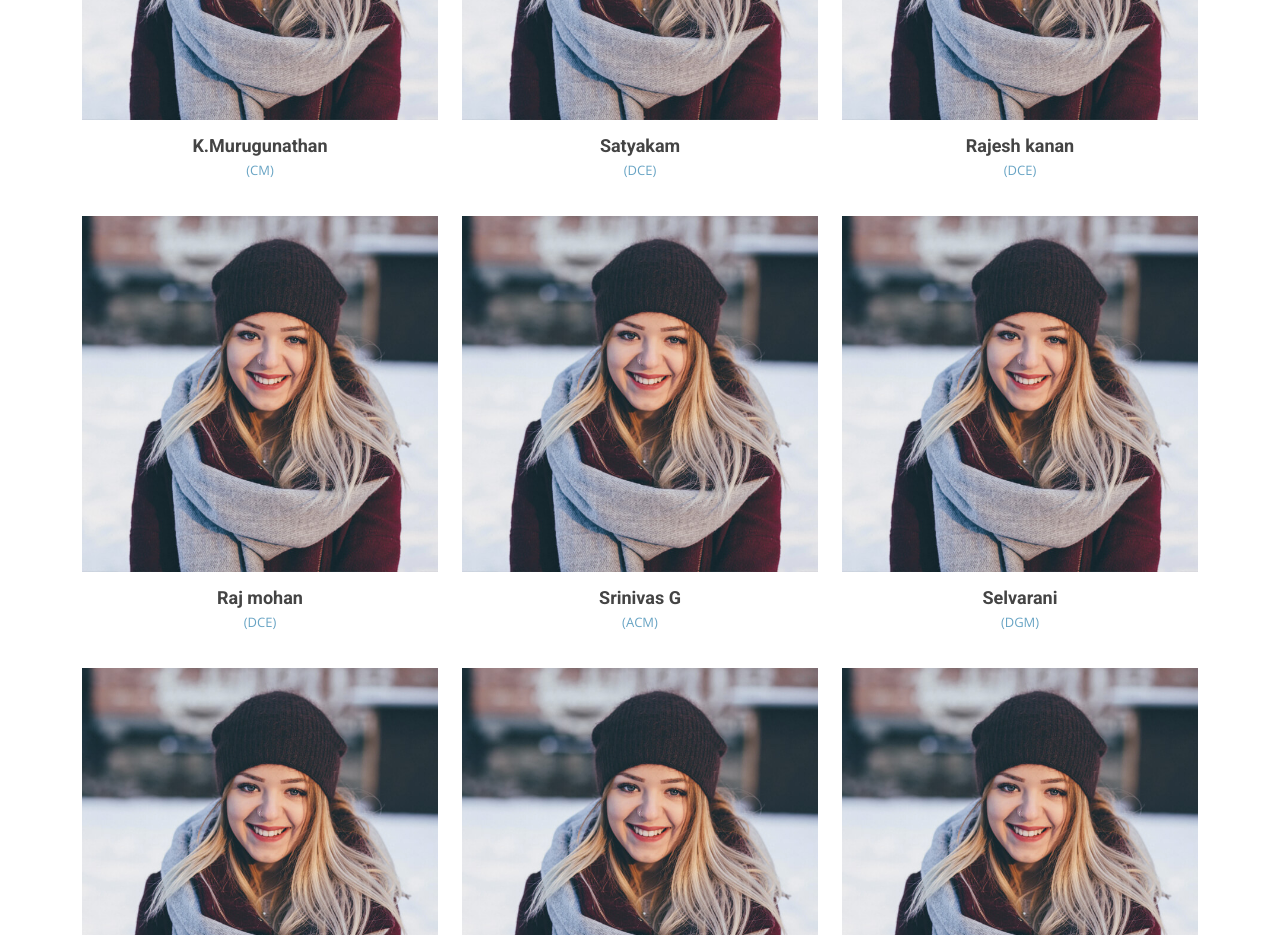
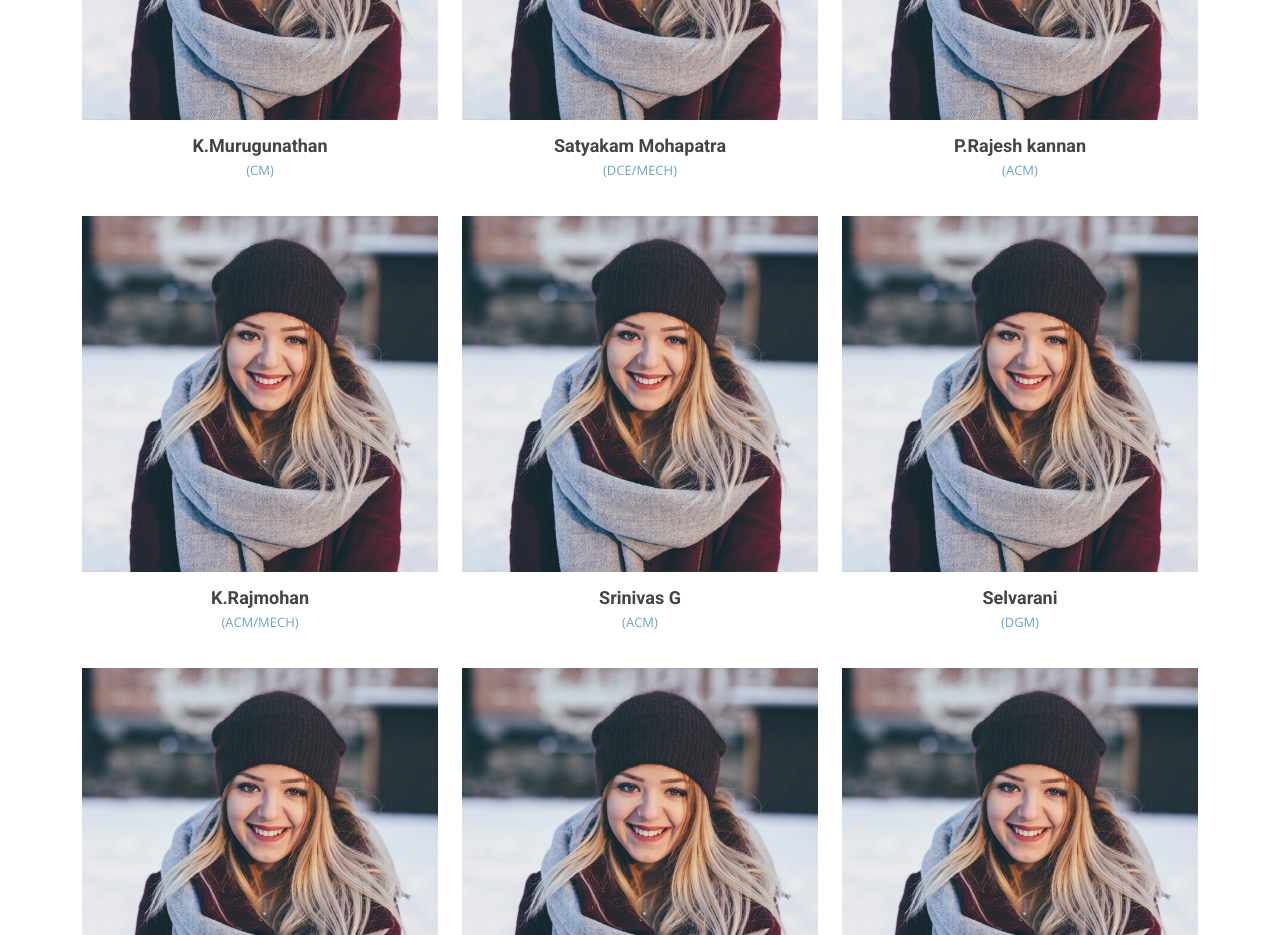
Before and after one commit to praveenreddy54/pse, a website: page public/team.html in a window 1280 px wide. Shown: the part 900-1835 px from the top of the page. Drawn offline with nearby package versions, Linux system fonts and the light colour scheme.

Commit message:
Update team.html

```diff
--- a/public/team.html
+++ b/public/team.html
@@ -219,12 +219,12 @@
                   <div
                     class="social flex justify-cntent-center align-items-center flex-column"
                   >
-                    <p class="text-white m-0">Ph.No: 6302341209</p>
+                    <p class="text-white m-0">Ph.No: 60478</p>
                   </div>
                 </div>
                 <div class="member-info">
-                  <h4 align="center">Satyakam</h4>
-                  <span align="center">(DCE)</span>
+                  <h4 align="center">Satyakam Mohapatra</h4>
+                  <span align="center">(DCE/Mech)</span>
                 </div>
               </div>
             </div>
@@ -240,12 +240,12 @@
                   <div
                     class="social flex justify-cntent-center align-items-center flex-column"
                   >
-                    <p class="text-white m-0">Ph.No: 6302341209</p>
+                    <p class="text-white m-0">Ph.No: 60327</p>
                   </div>
                 </div>
                 <div class="member-info">
-                  <h4 align="center">Rajesh kanan</h4>
-                  <span align="center">(DCE)</span>
+                  <h4 align="center">P.Rajesh kannan</h4>
+                  <span align="center">(ACM)</span>
                 </div>
               </div>
             </div>
@@ -261,12 +261,12 @@
                   <div
                     class="social flex justify-cntent-center align-items-center flex-column"
                   >
-                    <p class="text-white m-0">Ph.No: 6302341209</p>
+                    <p class="text-white m-0">Ph.No: 60161</p>
                   </div>
                 </div>
                 <div class="member-info">
-                  <h4 align="center">Raj mohan</h4>
-                  <span align="center">(DCE)</span>
+                  <h4 align="center">K.Rajmohan</h4>
+                  <span align="center">(ACM/Mech)</span>
                 </div>
               </div>
             </div>
```
